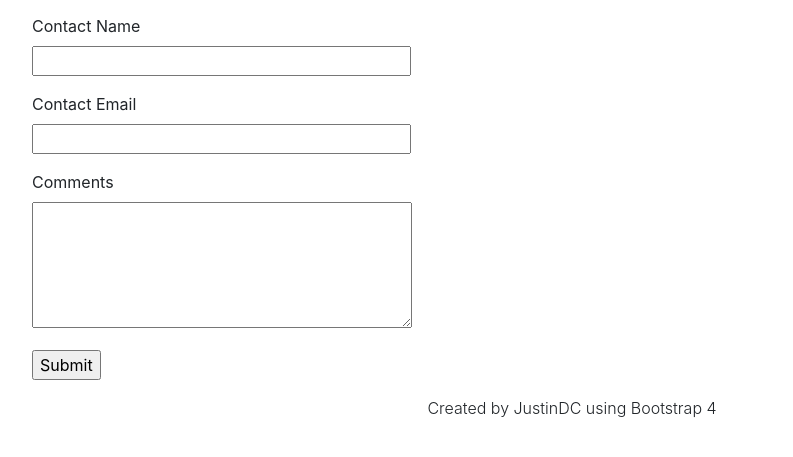
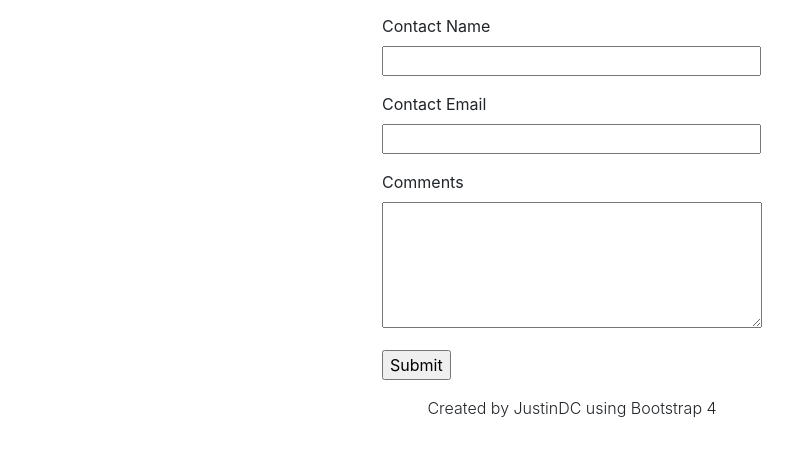
Before and after one commit to forzabarca88/jdcs, a Flask app: page /about in a window 1280 px wide. Shown: the part 56-513 px from the top of the page, without its empty margins (68-861 px from the left). Run offline with Flask 2, Linux system fonts and the light colour scheme; some libraries are stand-ins or nearby versions.

Commit message:
center form

```diff
--- a/templates/about.html
+++ b/templates/about.html
@@ -1,7 +1,7 @@
 {% extends "base.html" %}
 
 {% block content %}
-<div class="container my-auto">
+<div class="d-flex justify-content-center">
     <form action="" method="post" novalidate>
         {{ form.hidden_tag() }}
         <p>{{ form.name.label }} <br>
```
